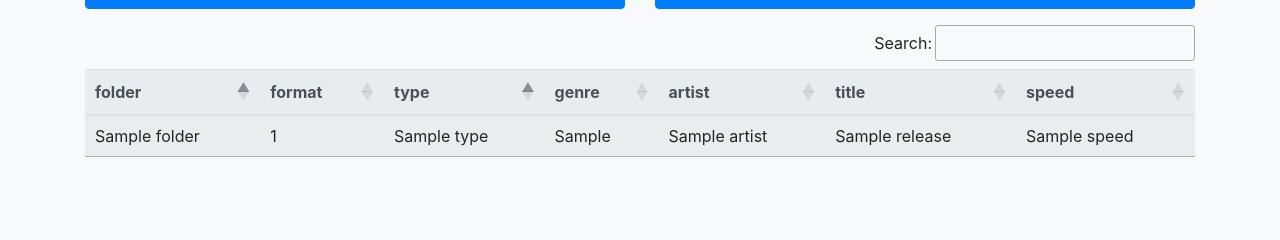
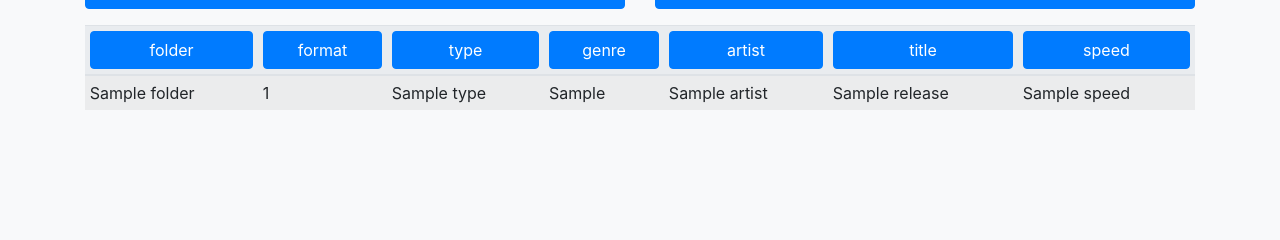
Before and after one commit to Jeroen7V/DiscogsSorter, a FastAPI app: template src/templates/index.html in a window 1280 px wide. Shown: the part 356-596 px from the top of the page. Run offline with FastAPI, Linux system fonts and the light colour scheme; the template is opened without the code that fills it: most values are stand-ins (such as "Sample title", 1, 10 or a date in 2020); some libraries are stand-ins or nearby versions.

Commit message:
migrate to list.js

```diff
--- a/src/main.py
+++ b/src/main.py
@@ -6,10 +6,12 @@ from typing import Optional, List
 from pydantic import BaseModel
 from collections import OrderedDict
 from fastapi import FastAPI, Request
+from fastapi.staticfiles import StaticFiles
 from fastapi.responses import FileResponse, RedirectResponse
 from fastapi.templating import Jinja2Templates
 
 app = FastAPI()
+app.mount("/static", StaticFiles(directory="static"), name="static")
 templates = Jinja2Templates(directory="templates")
 
 class Release(BaseModel):
--- /dev/null
+++ b/src/static/extra.css
@@ -0,0 +1,9 @@
+.sort.desc:after {
+    content: "\2191";
+    border-left: 5px solid transparent;
+}
+
+.sort.asc:after {
+    content: "\2193";
+    border-left: 5px solid transparent;
+}
--- a/src/templates/index.html
+++ b/src/templates/index.html
@@ -8,6 +8,7 @@
     <!-- CSS -->
     <link rel="stylesheet" href="https://stackpath.bootstrapcdn.com/bootstrap/4.5.0/css/bootstrap.min.css" integrity="sha384-9aIt2nRpC12Uk9gS9baDl411NQApFmC26EwAOH8WgZl5MYYxFfc+NcPb1dKGj7Sk" crossorigin="anonymous">
     <link rel="stylesheet" type="text/css" href="https://cdn.datatables.net/1.10.22/css/jquery.dataTables.css">
+    <link rel="stylesheet" type="text/css" href="/static/extra.css">
     <title>Discogs Sorter</title>
   </head>
   <body class="bg-light">
@@ -65,33 +66,33 @@
         {% endif %}
 
         <div class="row mt-3">
-            <div class="col-12">
+            <div id="releases" class="col-12">
                 <table id="releases" class="table table-striped table-hover table-sm">
                     <thead class="thead-light">
                         <tr>
-                            <th scope="col">folder</th>
-                            <th scope="col">format</th>
-                            <th scope="col">type</th>
+                            <th scope="col"><button class="btn btn-primary btn-block sort" data-sort="folder">folder</button></th>
+                            <th scope="col"><button class="btn btn-primary btn-block sort" data-sort="size">format</button></th>
+                            <th scope="col"><button class="btn btn-primary btn-block sort" data-sort="type">type</button></th>
                             {% if user_token %}
-                            <th scope="col">genre</th>
+                            <th scope="col"><button class="btn btn-primary btn-block sort" data-sort="genre">genre</button></th>
                             {% endif %}
-                            <th scope="col">artist</th>
-                            <th scope="col">title</th>
-                            <th scope="col">speed</th>
+                            <th scope="col"><button class="btn btn-primary btn-block sort" data-sort="artist">artist</button></th>
+                            <th scope="col"><button class="btn btn-primary btn-block sort" data-sort="title">title</button></th>
+                            <th scope="col"><button class="btn btn-primary btn-block sort" data-sort="speed">speed</button></th>
                         </tr>
                     </thead>
-                    <tbody>
+                    <tbody class="list">
                         {% for release in releases %}
                         <tr class="{{ release.size_safe }}">
-                            <td>{{ release.folder }}</td>
-                            <td>{{ release.size }}</td>
-                            <td>{{ release.type }}</td>
+                            <td class="folder">{{ release.folder }}</td>
+                            <td class="size">{{ release.size }}</td>
+                            <td class="type">{{ release.type }}</td>
                             {% if user_token %}
-                            <td>{{ release.sort_genre }}</td>
+                            <td class="genre">{{ release.sort_genre }}</td>
                             {% endif %}
-                            <td>{{ release.artist }}</td>
-                            <td>{{ release.title }}</td>
-                            <td>{{ release.speed }}</td>
+                            <td class="artist">{{ release.artist }}</td>
+                            <td class="title">{{ release.title }}</td>
+                            <td class="speed">{{ release.speed }}</td>
                         </tr>
                         {% endfor %}
                     </tbody>
@@ -106,31 +107,21 @@
     <script src="https://code.jquery.com/jquery-3.5.1.slim.min.js" integrity="sha384-DfXdz2htPH0lsSSs5nCTpuj/zy4C+OGpamoFVy38MVBnE+IbbVYUew+OrCXaRkfj" crossorigin="anonymous"></script>
     <script src="https://cdn.jsdelivr.net/npm/popper.js@1.16.0/dist/umd/popper.min.js" integrity="sha384-Q6E9RHvbIyZFJoft+2mJbHaEWldlvI9IOYy5n3zV9zzTtmI3UksdQRVvoxMfooAo" crossorigin="anonymous"></script>
     <script src="https://stackpath.bootstrapcdn.com/bootstrap/4.5.0/js/bootstrap.min.js" integrity="sha384-OgVRvuATP1z7JjHLkuOU7Xw704+h835Lr+6QL9UvYjZE3Ipu6Tp75j7Bh/kR0JKI" crossorigin="anonymous"></script>
-    <script type="text/javascript" charset="utf8" src="https://cdn.datatables.net/1.10.22/js/jquery.dataTables.js"></script>
+    <script src="//cdnjs.cloudflare.com/ajax/libs/list.js/2.3.1/list.min.js"></script>
 
     <script>
-        function filterTable(rel_format) {
-          var jTable = $("table#releases");
+        $(document).ready( function () {
+            var options = {
+                {% if user_token %}
+                valueNames: [ 'folder', 'size', 'type', 'genre', 'artist', 'title', 'speed' ]
+                {% else %}
+                valueNames: [ 'folder', 'size', 'type', 'artist', 'title', 'speed' ]
+                {% endif %}
+            };
 
-          $("table#releases > tbody > tr").each(function(index, tr) {
-              if ($(tr).hasClass(rel_format) || !rel_format) {
-                //$(tr).removeClass("collapse");
-                $(tr).css("display", "table-row");
-              } else {
-                //$(tr).addClass("collapse");
-                $(tr).css("display", "none");
-              }
-          })
-        }
-    </script>
-    <script>
-        $(document).ready( function () {
-            $('#releases').DataTable({
-                order: [[ 0, "asc" ], [ 2, "asc" ]],
-                paging: false,
-                dom: "frt"
-            });
-        } );
+            var releaseList = new List('releases', options);
+        });
+
     </script>
   </body>
 </html>
```
Also changed, not shown: CHANGELOG.md.
